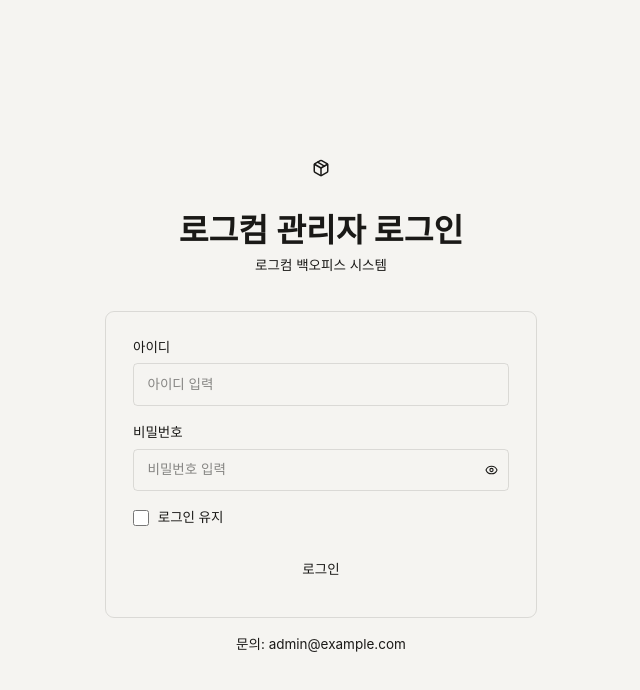
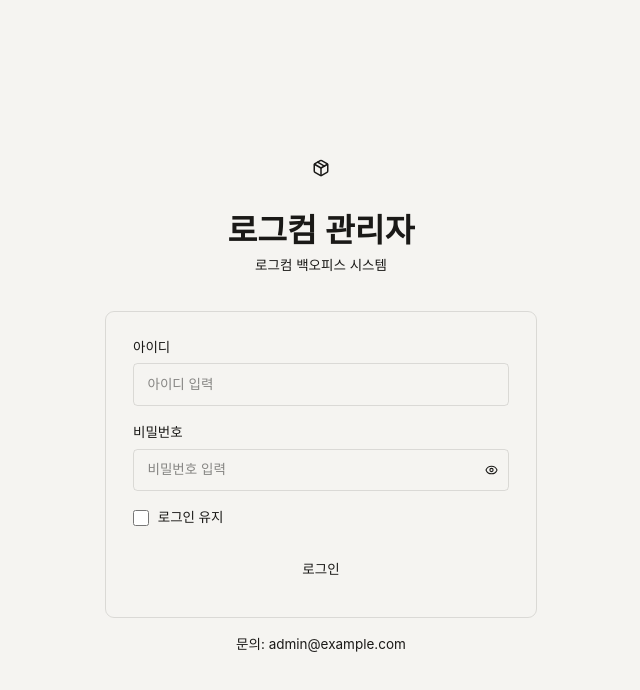
Before and after one commit to tbto37/NCMS, a React (Vite) app in the folder frontend/: page /login in a window 1280 px wide. Shown: the top 690 px of the page, without its empty margins (319-959 px from the left). Built offline with nearby package versions, Linux system fonts and the light colour scheme; a web font is replaced by a local one.

Commit message:
small fix

```diff
--- a/frontend/src/pages/auth/LoginPage.tsx
+++ b/frontend/src/pages/auth/LoginPage.tsx
@@ -80,12 +80,12 @@ export default function LoginPage() {
   const tenantLogo = code === "cheil" ? "/logos/cheil_logo.png" : code === "hanmi" ? "/logos/hanmi_logo.png" : "";
 
   const tenantTitle = !isTenantLogin
-    ? "로그컴 관리자 로그인"
+    ? "로그컴 관리자"
     : code === "cheil"
-    ? "제일엔지니어링 로그인"
-    : code === "hanmi"
-    ? "한미글로벌 로그인"
-    : `${companyCode?.toUpperCase()} 로그인`;
+      ? "제일엔지니어링"
+      : code === "hanmi"
+        ? "한미글로벌"
+        : `${companyCode?.toUpperCase()}`;
 
   return (
     <div className="min-h-screen bg-background flex items-center justify-center px-4">
```
